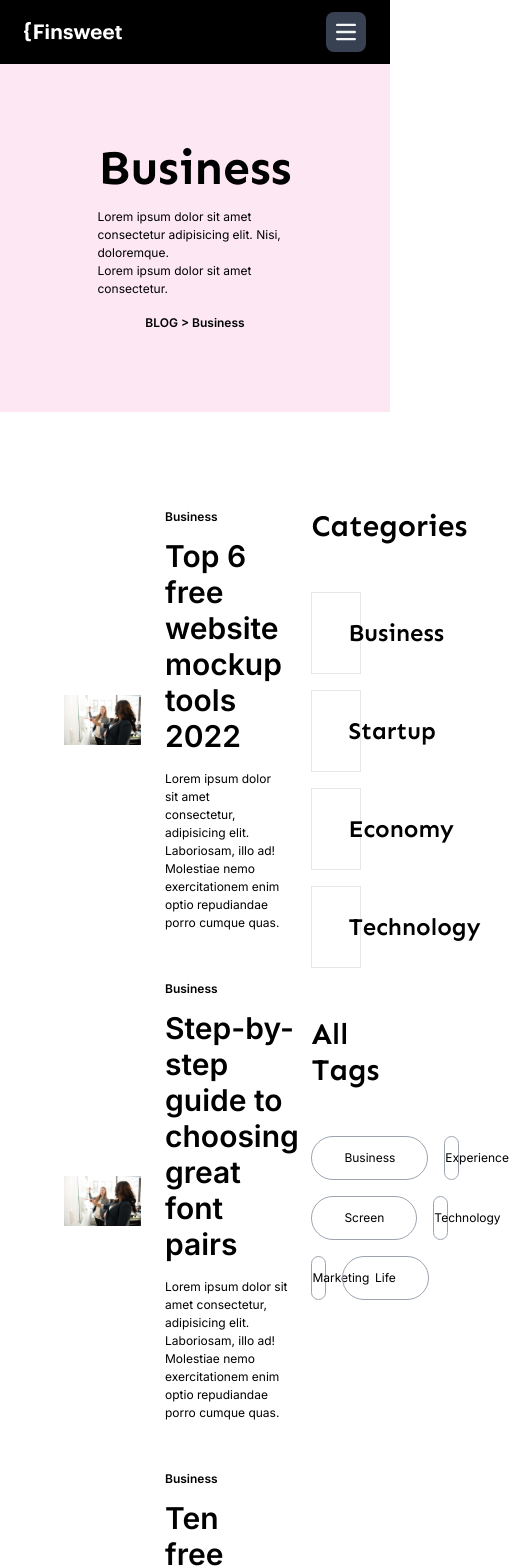
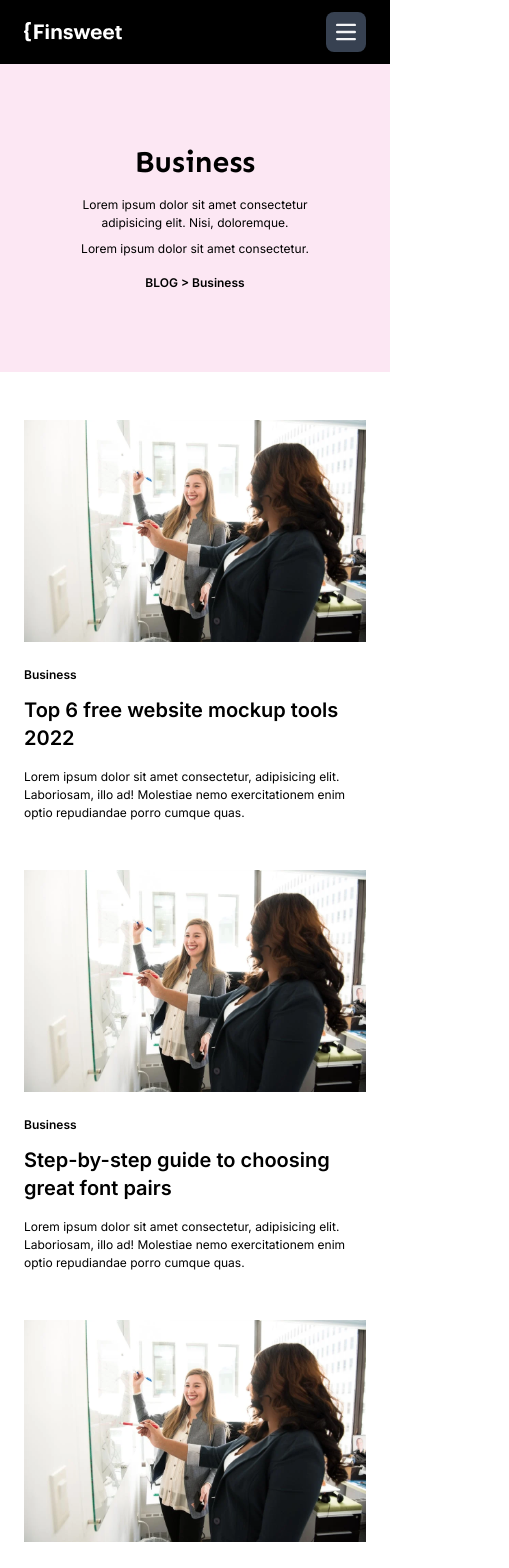
Before and after one commit to Abhinav2Upadhyay/Frontend-Assignment-Flipr, a React (Vite) app: page /category in a window 390 px wide. Shown: the top 1568 px of the page, 509 px wide, since content can reach past the window. Built offline with nearby package versions, Linux system fonts and the light colour scheme.

Commit message:
Add responsiveness to category page

```diff
--- a/src/pages/Category.jsx
+++ b/src/pages/Category.jsx
@@ -12,57 +12,57 @@ function Category() {
       {/* <h1>Category</h1> */}
       {/* section 1 */}
       <section className="flex justify-center bg-pink-100">
-        <div className="flex flex-col items-center w-[50%] my-20">
-        <h1 className="mb-4 text-5xl font-bold">{categoryName || "Business"}</h1>
-        <p>Lorem ipsum dolor sit amet consectetur adipisicing elit. Nisi, doloremque.</p>
-        <p className="mb-4">Lorem ipsum dolor sit amet consectetur.</p>
-        <p className="font-semibold">BLOG {">"} {categoryName || "Business"}</p>
+        <div className="flex flex-col items-center sm:w-[50%] w-[60%] my-20">
+        <h1 className="mb-4 text-3xl font-bold sm:text-5xl">{categoryName || "Business"}</h1>
+        <p className="mb-2 text-center sm:text-start sm:mb-0">Lorem ipsum dolor sit amet consectetur adipisicing elit. Nisi, doloremque.</p>
+        <p className="mb-4 text-center sm:text-start">Lorem ipsum dolor sit amet consectetur.</p>
+        <p className="font-semibold ">BLOG {">"} {categoryName || "Business"}</p>
         </div>
       </section>
 
       {/* section 2 */}
-      <section  className="flex px-16 mt-24">
-        <div  className="w-[70%] flex flex-col gap-12">
-          <div data-aos="fade-up" className="flex items-center gap-6 ">
-            <img className="w-[42%]" src={post_image} alt="" />
+      <section  className="flex flex-col px-6 mt-12 sm:mt-24 sm:px-16 sm:flex-row">
+        <div  className="sm:w-[70%] flex flex-col gap-12">
+          <div data-aos="fade-up" className="flex flex-col items-center gap-6 sm:flex-row">
+            <img className="sm:w-[40%]" src={post_image} alt="" />
             <div className="pr-5">
               <p className="mb-3 font-semibold">{categoryName || "Business"}</p>
-              <p className="mb-4 text-3xl font-semibold ">Top 6 free website mockup tools 2022</p>
+              <p className="mb-4 text-xl font-semibold sm:text-3xl ">Top 6 free website mockup tools 2022</p>
               <p>Lorem ipsum dolor sit amet consectetur, adipisicing elit. Laboriosam, illo ad! Molestiae nemo exercitationem enim optio repudiandae porro cumque quas.</p>
             </div>
           </div>
-          <div data-aos="fade-up" className="flex items-center gap-6 ">
-            <img className="w-[42%]" src={post_image} alt="" />
+          <div data-aos="fade-up" className="flex flex-col items-center gap-6 sm:flex-row">
+            <img className="sm:w-[40%]" src={post_image} alt="" />
             <div className="pr-5">
               <p className="mb-3 font-semibold">{categoryName || "Business"}</p>
-              <p className="mb-4 text-3xl font-semibold ">Step-by-step guide to choosing great font pairs</p>
+              <p className="mb-4 text-xl font-semibold sm:text-3xl ">Step-by-step guide to choosing great font pairs</p>
               <p>Lorem ipsum dolor sit amet consectetur, adipisicing elit. Laboriosam, illo ad! Molestiae nemo exercitationem enim optio repudiandae porro cumque quas.</p>
             </div>
           </div>
-          <div data-aos="fade-up" className="flex items-center gap-6 ">
-            <img className="w-[42%]" src={post_image} alt="" />
+          <div data-aos="fade-up" className="flex flex-col items-center gap-6 sm:flex-row">
+            <img className="sm:w-[40%]" src={post_image} alt="" />
             <div className="pr-5">
               <p className="mb-3 font-semibold">{categoryName || "Business"}</p>
-              <p className="mb-4 text-3xl font-semibold ">Ten free foogle fonts that you should use</p>
+              <p className="mb-4 text-xl font-semibold sm:text-3xl ">Ten free foogle fonts that you should use</p>
               <p>Lorem ipsum dolor sit amet consectetur, adipisicing elit. Laboriosam, illo ad! Molestiae nemo exercitationem enim optio repudiandae porro cumque quas.</p>
             </div>
           </div>
-          <div data-aos="fade-up" className="flex items-center gap-6 ">
-            <img className="w-[42%]" src={post_image} alt="" />
+          <div data-aos="fade-up" className="flex flex-col items-center gap-6 sm:flex-row">
+            <img className="sm:w-[40%]" src={post_image} alt="" />
             <div className="pr-5">
               <p className="mb-3 font-semibold">{categoryName || "Business"}</p>
-              <p className="mb-4 text-3xl font-semibold ">What did I learn from doing 50+ design sprints?</p>
+              <p className="mb-4 text-xl font-semibold sm:text-3xl ">What did I learn from doing 50+ design sprints?</p>
               <p>Lorem ipsum dolor sit amet consectetur, adipisicing elit. Laboriosam, illo ad! Molestiae nemo exercitationem enim optio repudiandae porro cumque quas.</p>
             </div>
           </div>
         </div>
         {/* categories and All tages */}
-        <div data-aos="fade-left" className="w-[30%] pl-16">
-          <h1 className="mb-12 text-3xl font-semibold">Categories</h1>
+        <div data-aos="fade-left" className="sm:w-[30%] sm:pl-16 sm:mt-0 mt-12">
+          <h1 className="mb-12 text-2xl font-semibold sm:text-3xl">Categories</h1>
           <div className="flex flex-col gap-4">
             <CategoryCards isCategoryPage={true} />
           </div>
-          <h1 className="my-12 text-3xl font-semibold">All Tags</h1>
+          <h1 className="my-12 text-xl font-semibold sm:text-3xl">All Tags</h1>
           <div className="flex flex-col gap-4">
             <div className="flex w-full gap-4">
               <button className="rounded-full border-[1px] border-gray-400 px-8 py-3 hover:bg-Yellow">Business</button>
--- a/src/pages/Home.jsx
+++ b/src/pages/Home.jsx
@@ -21,7 +21,7 @@ function Home() {
       {/* section 1 - (banner) */}
       <section className="relative w-full">
         <img className="absolute w-full h-full object-cover z-[-10]" src={banner} alt="banner image" />
-        <div className="bg-black bg-opacity-30 w-full text-white top-0 z-[1] h-[600px] md:h-[500px] sm:h-[400px] flex items-center sm:justify-start justify-center sm:px-0 px-6">
+        <div className="bg-black bg-opacity-50 sm:bg-opacity-30 w-full text-white top-0 z-[1] h-[550px] md:h-[500px] sm:h-[400px] flex items-center sm:justify-start justify-center sm:px-0 px-6">
           <div className="sm:w-[90%]  sm:px-6 py-10 ">
             <p className="mb-2 text-sm md:mb-4 md:text-base">POSTED ON STARTUP</p>
             <h1 className="mb-4 text-3xl font-bold leading-tight md:mb-6 md:text-4xl lg:text-5xl">
--- a/src/pages/PrivacyPolicy.jsx
+++ b/src/pages/PrivacyPolicy.jsx
@@ -5,7 +5,7 @@ function PrivacyPolicy() {
       {/* section 1 */}
       <section className="flex justify-center bg-pink-100">
         <div className="flex flex-col items-center sm:w-[50%] py-20">
-          <h1 className="mb-4 text-2xl font-semibold sm:text-3xl">Privacy Policy</h1>
+          <h1 className="mb-4 text-3xl font-semibold sm:text-3xl">Privacy Policy</h1>
           <p className="text-gray-600">Last Update on 27 January 2022</p>
         </div>
       </section>
```
